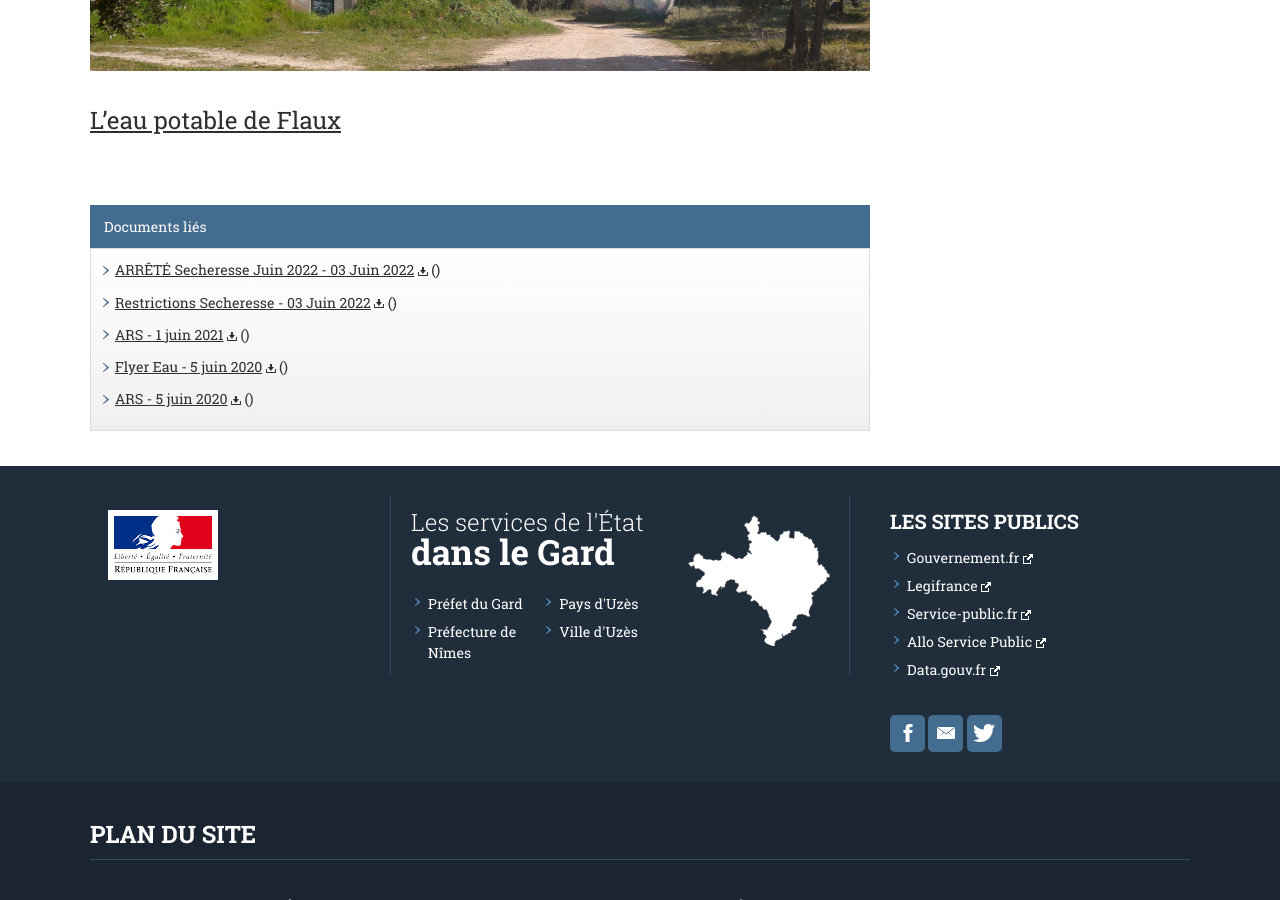
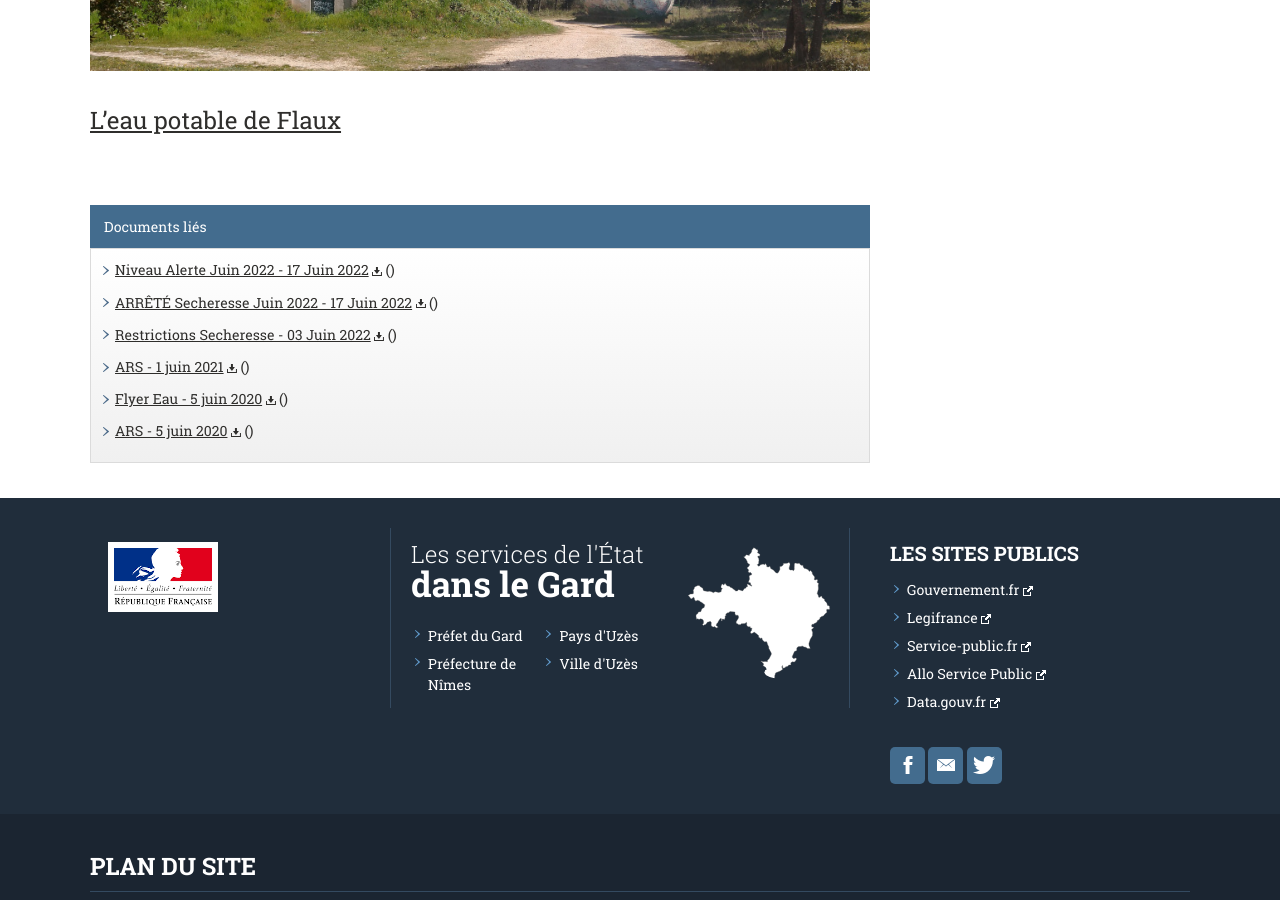
Before and after one commit to Flaux-Village/flaux-village.github.io, a Jekyll site: the page built from eau.md, in a window 1280 px wide and 900 px high, scrolled down 963 px. Built offline with Jekyll 4.4.1, drawn with Linux system fonts in a browser that asks for light colours.

Commit message:
Update eau.md

```diff
--- a/eau.md
+++ b/eau.md
@@ -21,10 +21,12 @@ menu_secondaire:
   addresse: /csi.html
 
 documents:
-
+- fiche: Niveau Alerte Juin 2022
+  date_texte: 17 Juin 2022
+  addresse: assets/documents/niveau alerte_ete2022.pdf
 - fiche: ARRÊTÉ Secheresse Juin 2022
-  date_texte: 03 Juin 2022
-  addresse: assets/documents/arreté secheresse.pdf
+  date_texte: 17 Juin 2022
+  addresse: assets/documents/nouvel arrêté de sécheresse_ete2022.pdf
 - fiche: Restrictions Secheresse
   date_texte: 03 Juin 2022
   addresse: assets/documents/AP_20220603_Restriction_Seche_Compl.pdf
```
